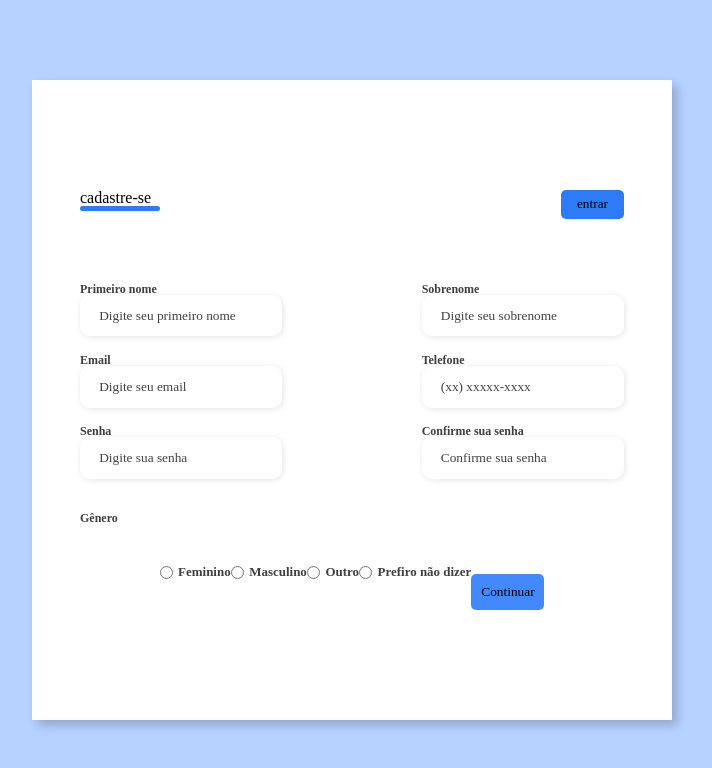
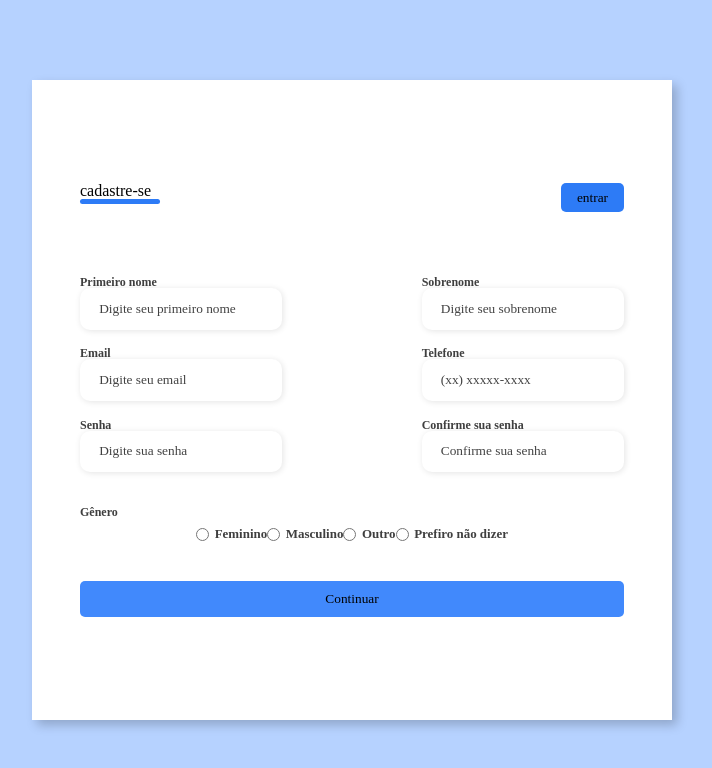
Before and after one commit to dudagiglioli/adotalp--web, a React (Create React App) app: page / in a window 1280 px wide. Shown: the top 768 px of the page, without its empty margins (288-1000 px from the left). Built offline with nearby package versions, Linux system fonts and the light colour scheme.

Commit message:
Update button

```diff
--- a/src/pages/Cadastro/cadastro.tsx
+++ b/src/pages/Cadastro/cadastro.tsx
@@ -120,10 +120,11 @@ export default function Cadastro() {
                   <label htmlFor="none" className={styles.genderInput__label}>Prefiro não dizer</label>
                 </div>
 
-                <div className={styles.continueButton}>
+
+              </div>
+              <div className={styles.continueButton}>
                   <button className={styles.continueButton__btn}>Continuar</button>
                 </div>
-              </div>
             </div>
           </form>
         </div>
```
